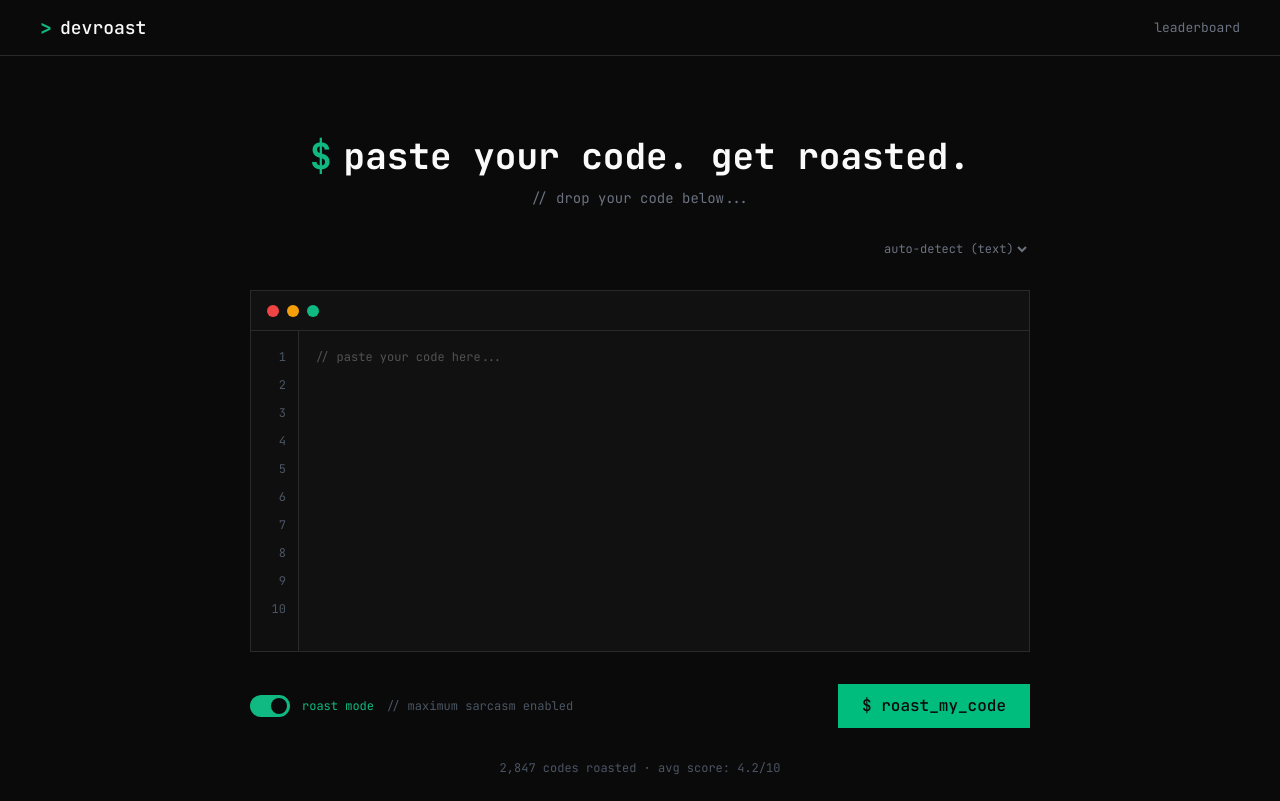
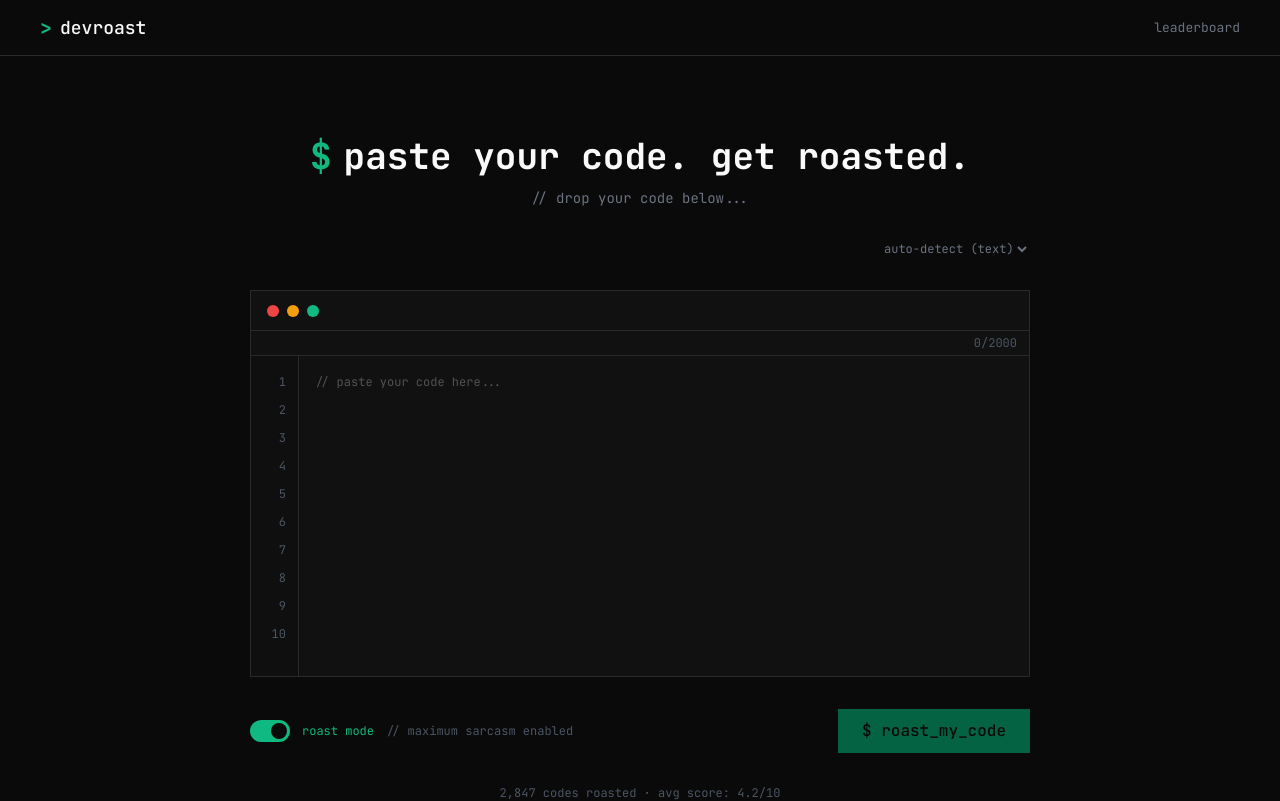
Before and after one commit to iDouglasD/dev-roast, a Next.js app: page / in a window 1280 px wide. Shown: the top 801 px of the page. Built offline with nearby package versions, Linux system fonts and the light colour scheme.

Commit message:
feat(editor): add character counter and limit to code editor * Implement character counter display in the code editor. * Disable submit button when character limit is exceeded. * Import MAX_CODE_CHARS constant for limit validation.

```diff
--- a/src/components/code-editor.tsx
+++ b/src/components/code-editor.tsx
@@ -15,8 +15,21 @@ const LINE_HEIGHT_PX = 20;
 const GUTTER_PADDING_Y = 16;
 const HIGHLIGHT_DEBOUNCE_MS = 150;
 
+export const MAX_CODE_CHARS = 2000;
+
 const codeEditorVariants = tv({
   base: "w-full overflow-hidden border border-border-primary bg-bg-input",
+});
+
+const charCounterVariants = tv({
+  base: "font-mono text-xs tabular-nums",
+  variants: {
+    overLimit: {
+      true: "text-accent-red",
+      false: "text-text-tertiary",
+    },
+  },
+  defaultVariants: { overLimit: false },
 });
 
 type CodeEditorProps = Omit<ComponentProps<"div">, "onChange"> & {
@@ -86,6 +99,17 @@ const CodeEditor = forwardRef<HTMLDivElement, CodeEditorProps>(
           <span className="size-3 rounded-full bg-accent-green" />
         </div>
 
+        {/* Char counter */}
+        <div className="flex justify-end border-b border-border-primary px-3 py-1">
+          <span
+            className={charCounterVariants({
+              overLimit: value.length > MAX_CODE_CHARS,
+            })}
+          >
+            {value.length}/{MAX_CODE_CHARS}
+          </span>
+        </div>
+
         {/* Editor body */}
         <div className="flex h-80 overflow-hidden">
           {/* Line numbers gutter */}
--- a/src/components/roast-form.tsx
+++ b/src/components/roast-form.tsx
@@ -3,7 +3,7 @@
 import flourite from "flourite";
 import { type ComponentProps, useCallback, useEffect, useState } from "react";
 import { tv } from "tailwind-variants";
-import { CodeEditor } from "@/components/code-editor";
+import { CodeEditor, MAX_CODE_CHARS } from "@/components/code-editor";
 import { LanguageSelector } from "@/components/language-selector";
 import { Button } from "@/components/ui/button";
 import { Toggle } from "@/components/ui/toggle";
@@ -85,7 +85,12 @@ function RoastForm({ className, ...props }: RoastFormProps) {
         </div>
 
         {/* Right: Submit */}
-        <Button variant="primary" size="md" className="px-6 py-2.5">
+        <Button
+          variant="primary"
+          size="md"
+          className="px-6 py-2.5"
+          disabled={code.length === 0 || code.length > MAX_CODE_CHARS}
+        >
           $ roast_my_code
         </Button>
       </div>
```
